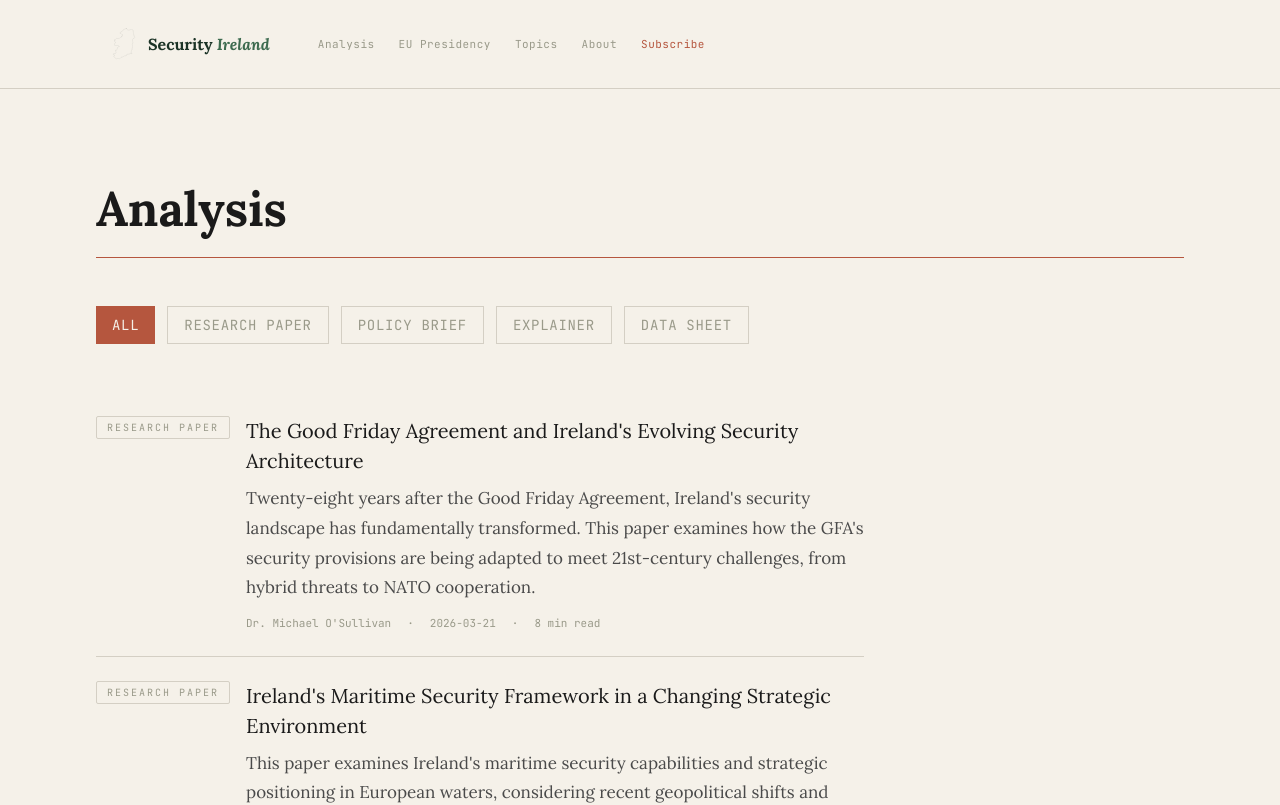
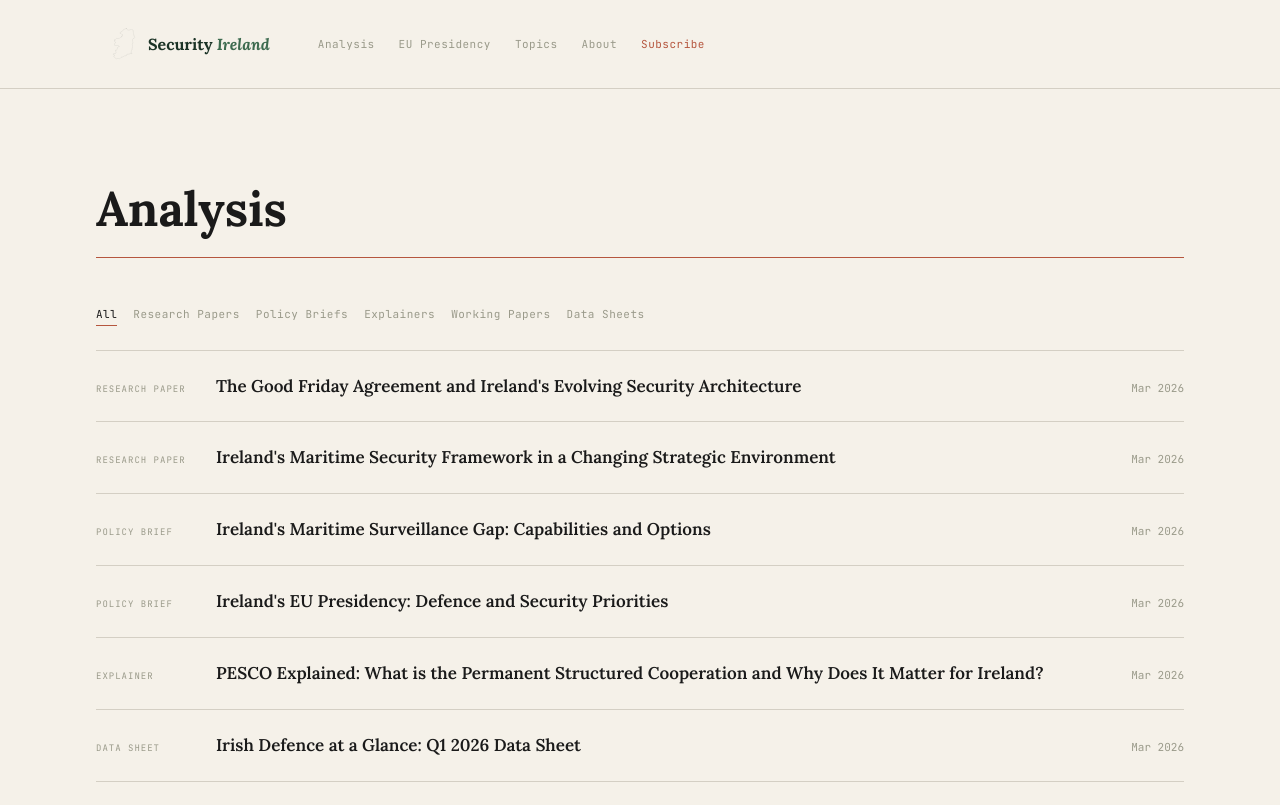
Before and after one commit to scosullivan/security-ireland, a Next.js app: page /analysis in a window 1280 px wide. Shown: the top 805 px of the page. Built offline with nearby package versions, Linux system fonts and the light colour scheme.

Commit message:
Update AnalysisFilter.tsx

```diff
--- a/src/components/AnalysisFilter.tsx
+++ b/src/components/AnalysisFilter.tsx
@@ -1,14 +1,26 @@
 'use client';
 
 import { useState } from 'react';
+import Link from 'next/link';
 import { Post } from '@/lib/posts';
-import PublicationCard from '@/components/PublicationCard';
 
 interface AnalysisFilterProps {
   posts: Post[];
 }
 
-const TYPES = ['All', 'Research Paper', 'Policy Brief', 'Explainer', 'Data Sheet'];
+const TYPES = [
+  { label: 'All', value: 'All' },
+  { label: 'Research Papers', value: 'Research Paper' },
+  { label: 'Policy Briefs', value: 'Policy Brief' },
+  { label: 'Explainers', value: 'Explainer' },
+  { label: 'Working Papers', value: 'Working Paper' },
+  { label: 'Data Sheets', value: 'Data Sheet' },
+];
+
+function formatShortDate(dateStr: string): string {
+  const d = new Date(dateStr + 'T00:00:00');
+  return d.toLocaleDateString('en-GB', { month: 'short', year: 'numeric' });
+}
 
 export default function AnalysisFilter({ posts }: AnalysisFilterProps) {
   const [selectedType, setSelectedType] = useState('All');
@@ -20,32 +32,43 @@ export default function AnalysisFilter({ posts }: AnalysisFilterProps) {
 
   return (
     <>
-      {/* Filters */}
-      <div className="mb-12 flex flex-wrap gap-3">
+      {/* Filter row */}
+      <div className="filter-row">
         {TYPES.map((type) => (
           <button
-            key={type}
-            onClick={() => setSelectedType(type)}
-            className={`px-4 py-2 font-mono text-sm uppercase tracking-wider transition-colors ${
-              selectedType === type
-                ? 'bg-terracotta text-cream'
-                : 'border border-rule text-stone hover:border-terracotta'
-            }`}
+            key={type.value}
+            onClick={() => setSelectedType(type.value)}
+            className={`filter-item ${selectedType === type.value ? 'active' : ''}`}
           >
-            {type}
+            {type.label}
           </button>
         ))}
       </div>
 
-      {/* Posts List */}
+      {/* Publication list */}
       {filteredPosts.length > 0 ? (
-        <div className="max-w-3xl">
+        <div>
           {filteredPosts.map((post) => (
-            <PublicationCard key={post.slug} post={post} />
+            <Link
+              key={post.slug}
+              href={`/analysis/${post.slug}`}
+              className="pub-list-item"
+            >
+              <span className="type-pip-inline">{post.type}</span>
+              <h3>{post.title}</h3>
+              <span className="date">{formatShortDate(post.date)}</span>
+            </Link>
           ))}
         </div>
       ) : (
-        <p className="text-graphite font-sans">
+        <p
+          style={{
+            fontFamily: 'var(--font-serif)',
+            fontSize: '15px',
+            color: 'var(--color-graphite)',
+            padding: '48px 0',
+          }}
+        >
           No publications found for this category.
         </p>
       )}
```
